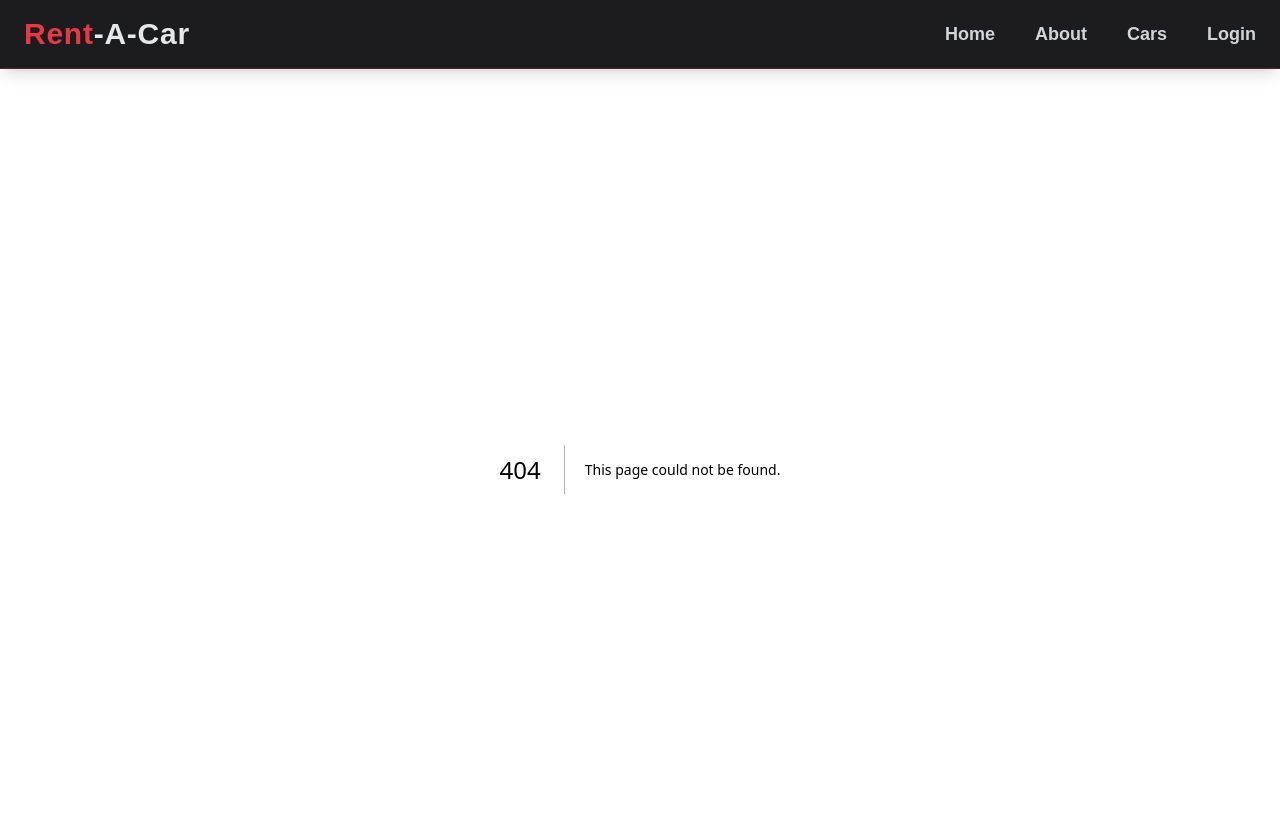
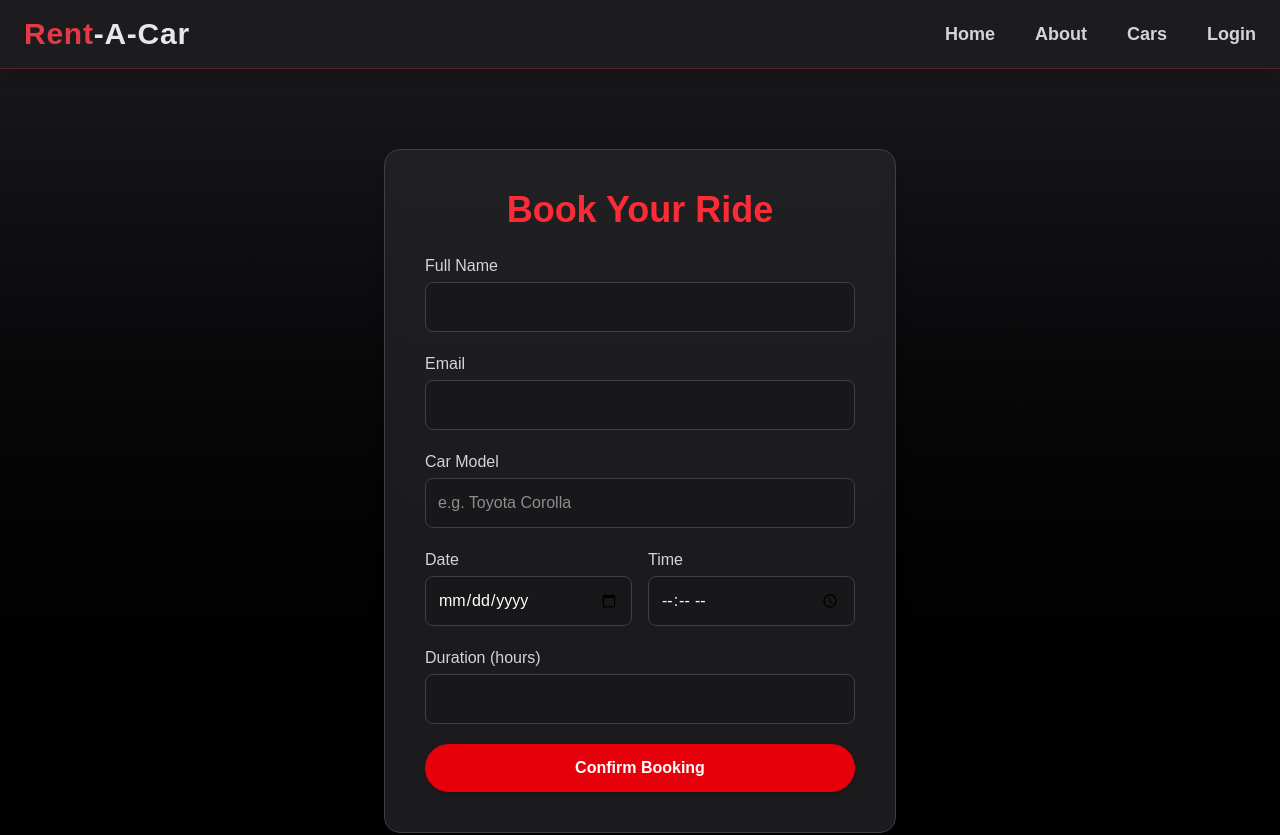
Before and after one commit to RabiaHameedKhan/CarRent-App, a Next.js app: page /booking in a window 1280 px wide. Before the commit this address had no page. Shown: the top 835 px of the page. Built offline with nearby package versions, Linux system fonts and the light colour scheme.

Commit message:
bug fixed

```diff
--- /dev/null
+++ b/src/app/booking/page.js
@@ -0,0 +1,118 @@
+"use client";
+
+import { useState } from "react";
+
+export default function BookingPage() {
+  const [formData, setFormData] = useState({
+    name: "",
+    email: "",
+    carModel: "",
+    date: "",
+    time: "",
+    duration: "",
+  });
+
+  const handleChange = (e) => {
+    setFormData({ ...formData, [e.target.name]: e.target.value });
+  };
+
+  const handleSubmit = (e) => {
+    e.preventDefault();
+    alert(`Booking confirmed for ${formData.name} (${formData.carModel})`);
+  };
+
+  return (
+    <section className="min-h-screen bg-gradient-to-b from-zinc-900 to-black text-white flex flex-col items-center justify-center px-6 py-20">
+      <div className="bg-zinc-800/70 border border-zinc-700 rounded-2xl p-8 sm:p-10 w-full max-w-lg shadow-lg backdrop-blur-sm">
+        <h1 className="text-4xl font-bold text-center text-red-500 mb-6">
+          Book Your Ride
+        </h1>
+
+        <form onSubmit={handleSubmit} className="space-y-5">
+          <div>
+            <label className="block text-gray-300 mb-1">Full Name</label>
+            <input
+              type="text"
+              name="name"
+              onChange={handleChange}
+              value={formData.name}
+              required
+              className="w-full p-3 rounded-lg bg-zinc-900 border border-zinc-700 text-white focus:outline-none focus:ring-2 focus:ring-red-500"
+            />
+          </div>
+
+          <div>
+            <label className="block text-gray-300 mb-1">Email</label>
+            <input
+              type="email"
+              name="email"
+              onChange={handleChange}
+              value={formData.email}
+              required
+              className="w-full p-3 rounded-lg bg-zinc-900 border border-zinc-700 text-white focus:outline-none focus:ring-2 focus:ring-red-500"
+            />
+          </div>
+
+          <div>
+            <label className="block text-gray-300 mb-1">Car Model</label>
+            <input
+              type="text"
+              name="carModel"
+              onChange={handleChange}
+              value={formData.carModel}
+              placeholder="e.g. Toyota Corolla"
+              required
+              className="w-full p-3 rounded-lg bg-zinc-900 border border-zinc-700 text-white focus:outline-none focus:ring-2 focus:ring-red-500"
+            />
+          </div>
+
+          <div className="grid grid-cols-1 sm:grid-cols-2 gap-4">
+            <div>
+              <label className="block text-gray-300 mb-1">Date</label>
+              <input
+                type="date"
+                name="date"
+                onChange={handleChange}
+                value={formData.date}
+                required
+                className="w-full p-3 rounded-lg bg-zinc-900 border border-zinc-700 text-white focus:outline-none focus:ring-2 focus:ring-red-500"
+              />
+            </div>
+
+            <div>
+              <label className="block text-gray-300 mb-1">Time</label>
+              <input
+                type="time"
+                name="time"
+                onChange={handleChange}
+                value={formData.time}
+                required
+                className="w-full p-3 rounded-lg bg-zinc-900 border border-zinc-700 text-white focus:outline-none focus:ring-2 focus:ring-red-500"
+              />
+            </div>
+          </div>
+
+          <div>
+            <label className="block text-gray-300 mb-1">Duration (hours)</label>
+            <input
+              type="number"
+              name="duration"
+              onChange={handleChange}
+              value={formData.duration}
+              min="1"
+              required
+              className="w-full p-3 rounded-lg bg-zinc-900 border border-zinc-700 text-white focus:outline-none focus:ring-2 focus:ring-red-500"
+            />
+          </div>
+
+          <button
+            type="submit"
+            className="w-full bg-red-600 hover:bg-red-700 text-white font-semibold py-3 rounded-full transition-all duration-300 shadow-md hover:shadow-red-600/40"
+          >
+            Confirm Booking
+          </button>
+        </form>
+      </div>
+    </section>
+  );
+}
--- a/src/app/cars/[id]/page.js
+++ b/src/app/cars/[id]/page.js
@@ -1,5 +1,6 @@
 "use client";
 import { useParams, useRouter } from "next/navigation";
+import Link from "next/link";
 
 const cars = [
   {
@@ -102,9 +103,11 @@ export default function CarDetails() {
           <p className="text-xl font-semibold text-red-400 mb-6">
             {car.price}
           </p>
-          <button className="bg-red-600 hover:bg-red-700 text-white px-8 py-3 rounded-lg transition-all duration-300">
-            Book Now
-          </button>
+          <Link href="/booking">
+  <button className="bg-red-600 hover:bg-red-700 text-white font-semibold px-8 py-3 rounded-full mt-6 transition-all duration-300 shadow-md hover:shadow-red-600/40">
+    Book Now
+  </button>
+</Link>
         </div>
       </div>
     </section>
```
